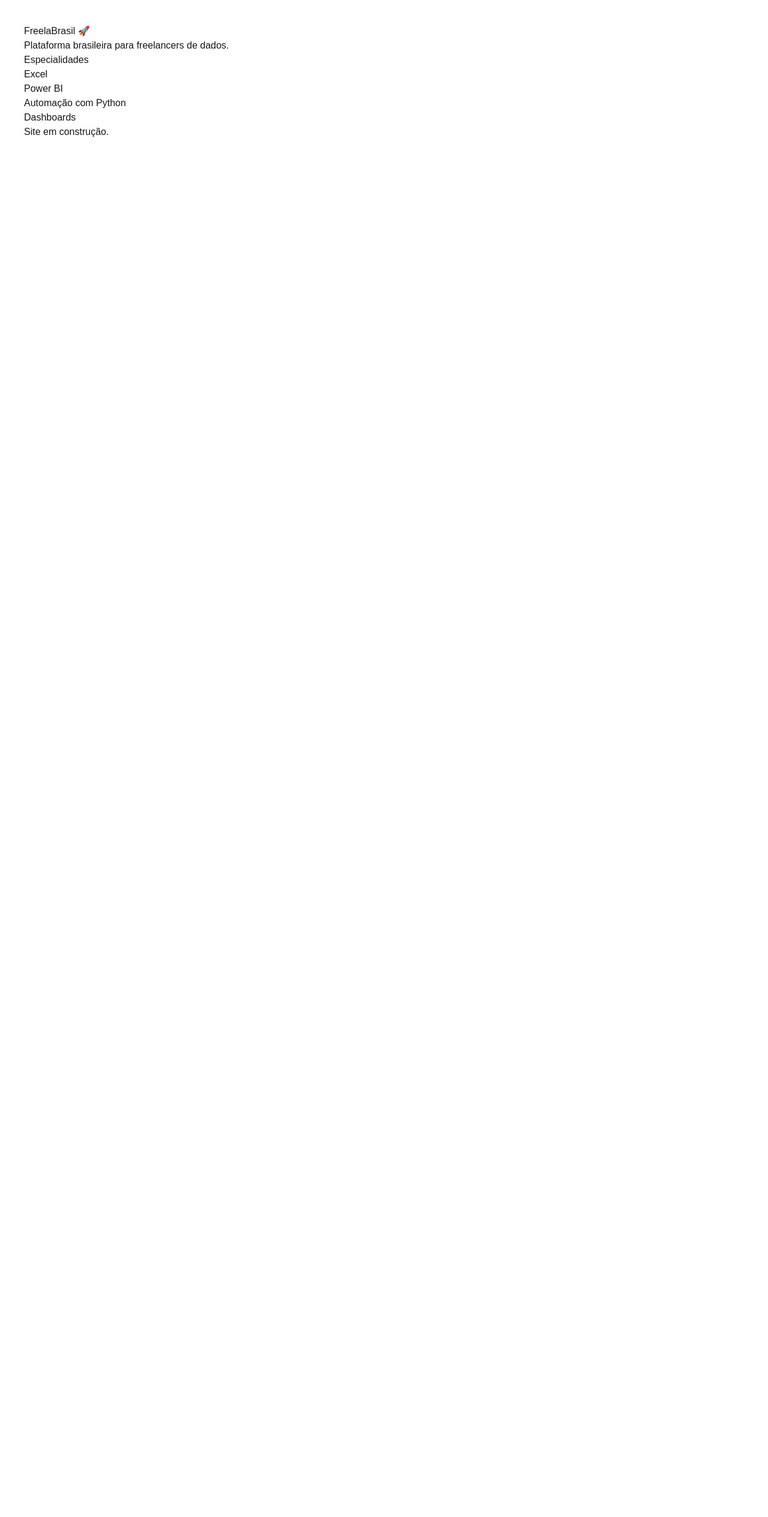
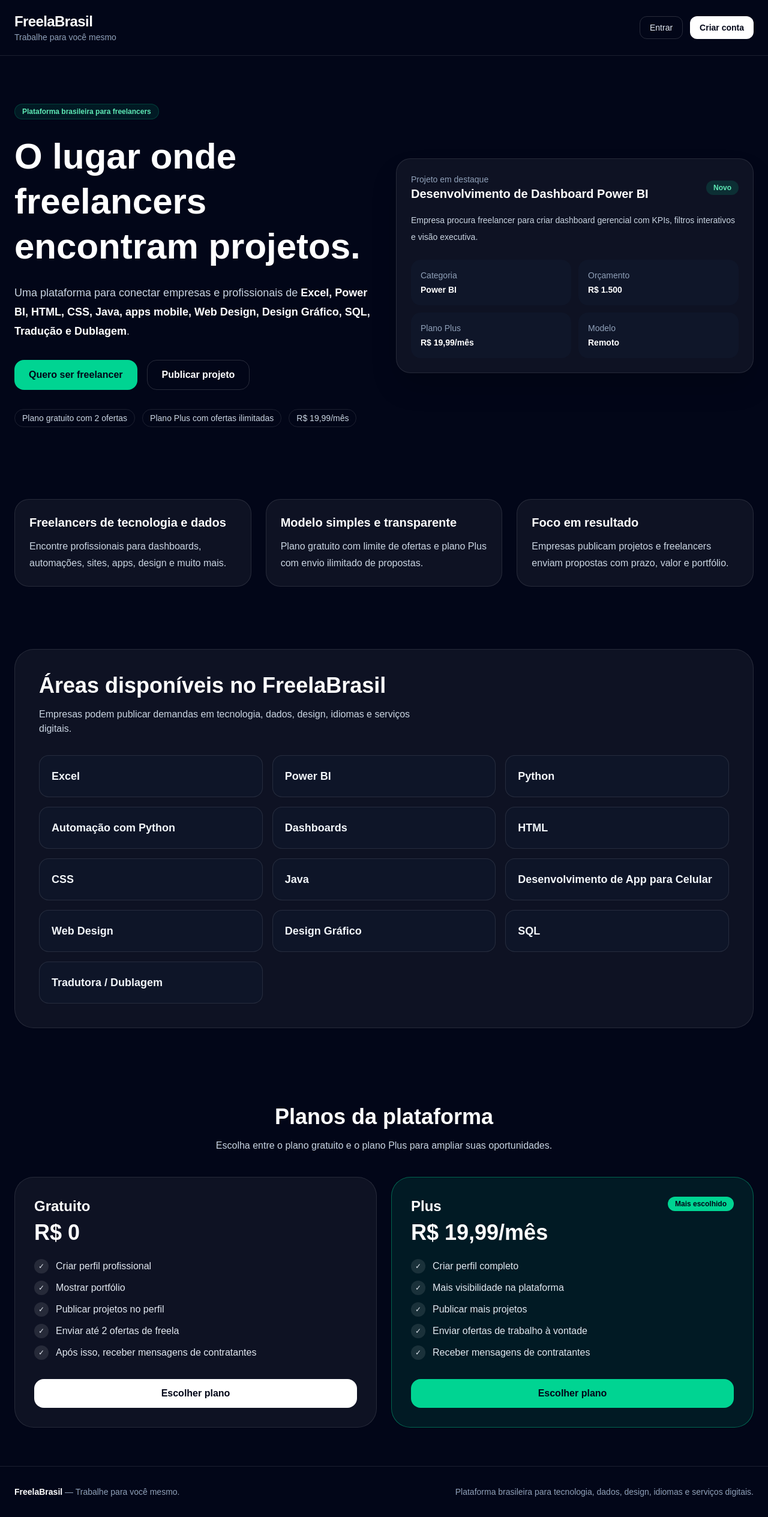
Before and after one commit to Klecio1989/freelabrasil, a Next.js app: page / in a window 1280 px wide. Shown: the whole page at 60% size. Before the commit the page ends 800 px from the top, so only its background shows below. Built offline with nearby package versions, Linux system fonts and the light colour scheme.

Commit message:
atualiza regras dos planos

```diff
--- a/app/page.tsx
+++ b/app/page.tsx
@@ -1,18 +1,279 @@
 export default function Home() {
+  const categorias = [
+    "Excel",
+    "Power BI",
+    "Python",
+    "Automação com Python",
+    "Dashboards",
+    "HTML",
+    "CSS",
+    "Java",
+    "Desenvolvimento de App para Celular",
+    "Web Design",
+    "Design Gráfico",
+    "SQL",
+    "Tradutora / Dublagem",
+  ];
+
+  const destaques = [
+    {
+      titulo: "Freelancers de tecnologia e dados",
+      descricao:
+        "Encontre profissionais para dashboards, automações, sites, apps, design e muito mais.",
+    },
+    {
+      titulo: "Modelo simples e transparente",
+      descricao:
+        "Plano gratuito com limite de ofertas e plano Plus com envio ilimitado de propostas.",
+    },
+    {
+      titulo: "Foco em resultado",
+      descricao:
+        "Empresas publicam projetos e freelancers enviam propostas com prazo, valor e portfólio.",
+    },
+  ];
+
+  const planos = [
+    {
+      nome: "Gratuito",
+      preco: "R$ 0",
+      destaque: false,
+      beneficios: [
+        "Criar perfil profissional",
+        "Mostrar portfólio",
+        "Publicar projetos no perfil",
+        "Enviar até 2 ofertas de freela",
+        "Após isso, receber mensagens de contratantes",
+      ],
+    },
+    {
+      nome: "Plus",
+      preco: "R$ 19,99/mês",
+      destaque: true,
+      beneficios: [
+        "Criar perfil completo",
+        "Mais visibilidade na plataforma",
+        "Publicar mais projetos",
+        "Enviar ofertas de trabalho à vontade",
+        "Receber mensagens de contratantes",
+      ],
+    },
+  ];
+
   return (
-    <main style={{padding:40,fontFamily:"sans-serif"}}>
-      <h1>FreelaBrasil 🚀</h1>
-      <p>Plataforma brasileira para freelancers de dados.</p>
+    <main className="min-h-screen bg-slate-950 text-white">
+      <header className="border-b border-white/10">
+        <div className="mx-auto flex max-w-7xl items-center justify-between px-6 py-5">
+          <div>
+            <h1 className="text-2xl font-black tracking-tight">FreelaBrasil</h1>
+            <p className="text-sm text-slate-400">Trabalhe para você mesmo</p>
+          </div>
 
-      <h2>Especialidades</h2>
-      <ul>
-        <li>Excel</li>
-        <li>Power BI</li>
-        <li>Automação com Python</li>
-        <li>Dashboards</li>
-      </ul>
+          <div className="flex gap-3">
+            <button className="rounded-xl border border-white/15 px-4 py-2 text-sm font-medium text-slate-200 transition hover:bg-white/5">
+              Entrar
+            </button>
+            <button className="rounded-xl bg-white px-4 py-2 text-sm font-semibold text-slate-950 transition hover:scale-[1.02]">
+              Criar conta
+            </button>
+          </div>
+        </div>
+      </header>
 
-      <p>Site em construção.</p>
+      <section className="mx-auto max-w-7xl px-6 py-20">
+        <div className="grid gap-10 lg:grid-cols-2 lg:items-center">
+          <div>
+            <span className="inline-flex rounded-full border border-emerald-400/20 bg-emerald-400/10 px-3 py-1 text-xs font-semibold text-emerald-300">
+              Plataforma brasileira para freelancers
+            </span>
+
+            <h2 className="mt-6 max-w-3xl text-4xl font-black leading-tight md:text-6xl">
+              O lugar onde freelancers encontram projetos.
+            </h2>
+
+            <p className="mt-6 max-w-2xl text-lg leading-8 text-slate-300">
+              Uma plataforma para conectar empresas e profissionais de{" "}
+              <span className="font-semibold text-white">
+                Excel, Power BI, HTML, CSS, Java, apps mobile, Web Design,
+                Design Gráfico, SQL, Tradução e Dublagem
+              </span>
+              .
+            </p>
+
+            <div className="mt-8 flex flex-col gap-4 sm:flex-row">
+              <button className="rounded-2xl bg-emerald-400 px-6 py-3 text-base font-bold text-slate-950 transition hover:scale-[1.02]">
+                Quero ser freelancer
+              </button>
+              <button className="rounded-2xl border border-white/15 px-6 py-3 text-base font-semibold text-white transition hover:bg-white/5">
+                Publicar projeto
+              </button>
+            </div>
+
+            <div className="mt-8 flex flex-wrap gap-3 text-sm text-slate-300">
+              <span className="rounded-full border border-white/10 px-3 py-1">
+                Plano gratuito com 2 ofertas
+              </span>
+              <span className="rounded-full border border-white/10 px-3 py-1">
+                Plano Plus com ofertas ilimitadas
+              </span>
+              <span className="rounded-full border border-white/10 px-3 py-1">
+                R$ 19,99/mês
+              </span>
+            </div>
+          </div>
+
+          <div className="rounded-3xl border border-white/10 bg-white/5 p-6 shadow-2xl">
+            <div className="mb-4 flex items-center justify-between">
+              <div>
+                <div className="text-sm text-slate-400">Projeto em destaque</div>
+                <div className="text-xl font-bold">
+                  Desenvolvimento de Dashboard Power BI
+                </div>
+              </div>
+              <span className="rounded-full bg-emerald-400/15 px-3 py-1 text-xs font-semibold text-emerald-300">
+                Novo
+              </span>
+            </div>
+
+            <p className="text-sm leading-7 text-slate-300">
+              Empresa procura freelancer para criar dashboard gerencial com KPIs,
+              filtros interativos e visão executiva.
+            </p>
+
+            <div className="mt-6 grid grid-cols-2 gap-3 text-sm">
+              <div className="rounded-2xl bg-slate-900/80 p-4">
+                <div className="text-slate-400">Categoria</div>
+                <div className="mt-1 font-semibold">Power BI</div>
+              </div>
+              <div className="rounded-2xl bg-slate-900/80 p-4">
+                <div className="text-slate-400">Orçamento</div>
+                <div className="mt-1 font-semibold">R$ 1.500</div>
+              </div>
+              <div className="rounded-2xl bg-slate-900/80 p-4">
+                <div className="text-slate-400">Plano Plus</div>
+                <div className="mt-1 font-semibold">R$ 19,99/mês</div>
+              </div>
+              <div className="rounded-2xl bg-slate-900/80 p-4">
+                <div className="text-slate-400">Modelo</div>
+                <div className="mt-1 font-semibold">Remoto</div>
+              </div>
+            </div>
+          </div>
+        </div>
+      </section>
+
+      <section className="mx-auto max-w-7xl px-6 py-10">
+        <div className="grid gap-6 md:grid-cols-3">
+          {destaques.map((item) => (
+            <div
+              key={item.titulo}
+              className="rounded-3xl border border-white/10 bg-white/5 p-6"
+            >
+              <h3 className="text-xl font-bold">{item.titulo}</h3>
+              <p className="mt-3 leading-7 text-slate-300">{item.descricao}</p>
+            </div>
+          ))}
+        </div>
+      </section>
+
+      <section className="mx-auto max-w-7xl px-6 py-16">
+        <div className="rounded-[2rem] border border-white/10 bg-white/5 p-8 md:p-10">
+          <div className="flex flex-col gap-8 md:flex-row md:items-center md:justify-between">
+            <div>
+              <h2 className="text-3xl font-black md:text-4xl">
+                Áreas disponíveis no FreelaBrasil
+              </h2>
+              <p className="mt-4 max-w-2xl text-slate-300">
+                Empresas podem publicar demandas em tecnologia, dados, design,
+                idiomas e serviços digitais.
+              </p>
+            </div>
+          </div>
+
+          <div className="mt-8 grid gap-4 sm:grid-cols-2 lg:grid-cols-3">
+            {categorias.map((categoria) => (
+              <div
+                key={categoria}
+                className="rounded-2xl border border-white/10 bg-slate-900/70 p-5 text-lg font-semibold text-slate-100"
+              >
+                {categoria}
+              </div>
+            ))}
+          </div>
+        </div>
+      </section>
+
+      <section className="mx-auto max-w-7xl px-6 py-16" id="planos">
+        <div className="text-center">
+          <h2 className="text-3xl font-black md:text-4xl">
+            Planos da plataforma
+          </h2>
+          <p className="mx-auto mt-4 max-w-2xl text-slate-300">
+            Escolha entre o plano gratuito e o plano Plus para ampliar suas
+            oportunidades.
+          </p>
+        </div>
+
+        <div className="mt-10 grid gap-6 md:grid-cols-2">
+          {planos.map((plano) => (
+            <div
+              key={plano.nome}
+              className={`rounded-[2rem] border p-8 ${
+                plano.destaque
+                  ? "border-emerald-400/40 bg-emerald-400/10"
+                  : "border-white/10 bg-white/5"
+              }`}
+            >
+              <div className="flex items-start justify-between gap-4">
+                <div>
+                  <h3 className="text-2xl font-black">{plano.nome}</h3>
+                  <div className="mt-2 text-4xl font-black">{plano.preco}</div>
+                </div>
+
+                {plano.destaque && (
+                  <span className="rounded-full bg-emerald-400 px-3 py-1 text-xs font-bold text-slate-950">
+                    Mais escolhido
+                  </span>
+                )}
+              </div>
+
+              <ul className="mt-6 space-y-3 text-slate-200">
+                {plano.beneficios.map((item) => (
+                  <li key={item} className="flex items-center gap-3">
+                    <span className="inline-flex h-6 w-6 items-center justify-center rounded-full bg-white/10 text-xs">
+                      ✓
+                    </span>
+                    {item}
+                  </li>
+                ))}
+              </ul>
+
+              <button
+                className={`mt-8 w-full rounded-2xl px-5 py-3 font-bold transition hover:scale-[1.01] ${
+                  plano.destaque
+                    ? "bg-emerald-400 text-slate-950"
+                    : "bg-white text-slate-950"
+                }`}
+              >
+                Escolher plano
+              </button>
+            </div>
+          ))}
+        </div>
+      </section>
+
+      <footer className="border-t border-white/10 px-6 py-8">
+        <div className="mx-auto flex max-w-7xl flex-col gap-3 text-sm text-slate-400 md:flex-row md:items-center md:justify-between">
+          <div>
+            <span className="font-semibold text-white">FreelaBrasil</span> —
+            Trabalhe para você mesmo.
+          </div>
+          <div>
+            Plataforma brasileira para tecnologia, dados, design, idiomas e
+            serviços digitais.
+          </div>
+        </div>
+      </footer>
     </main>
   );
 }
```
